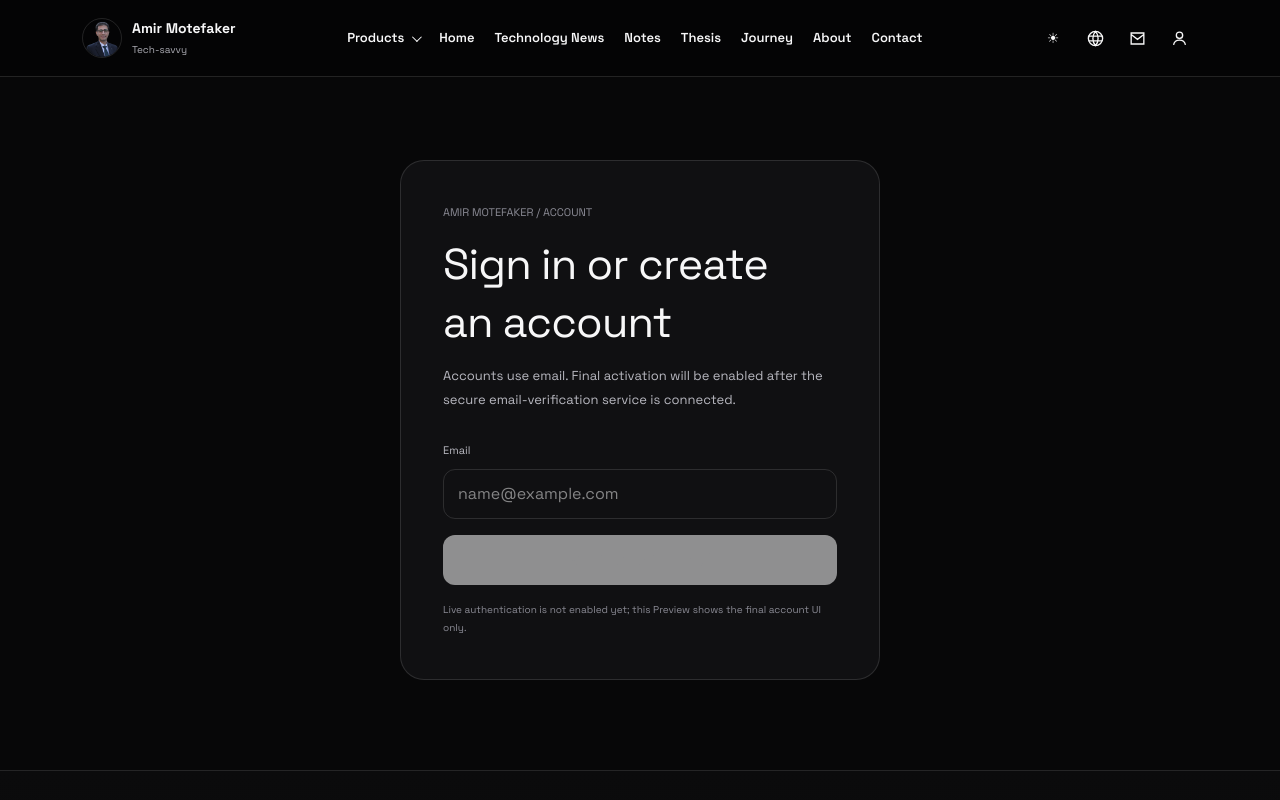
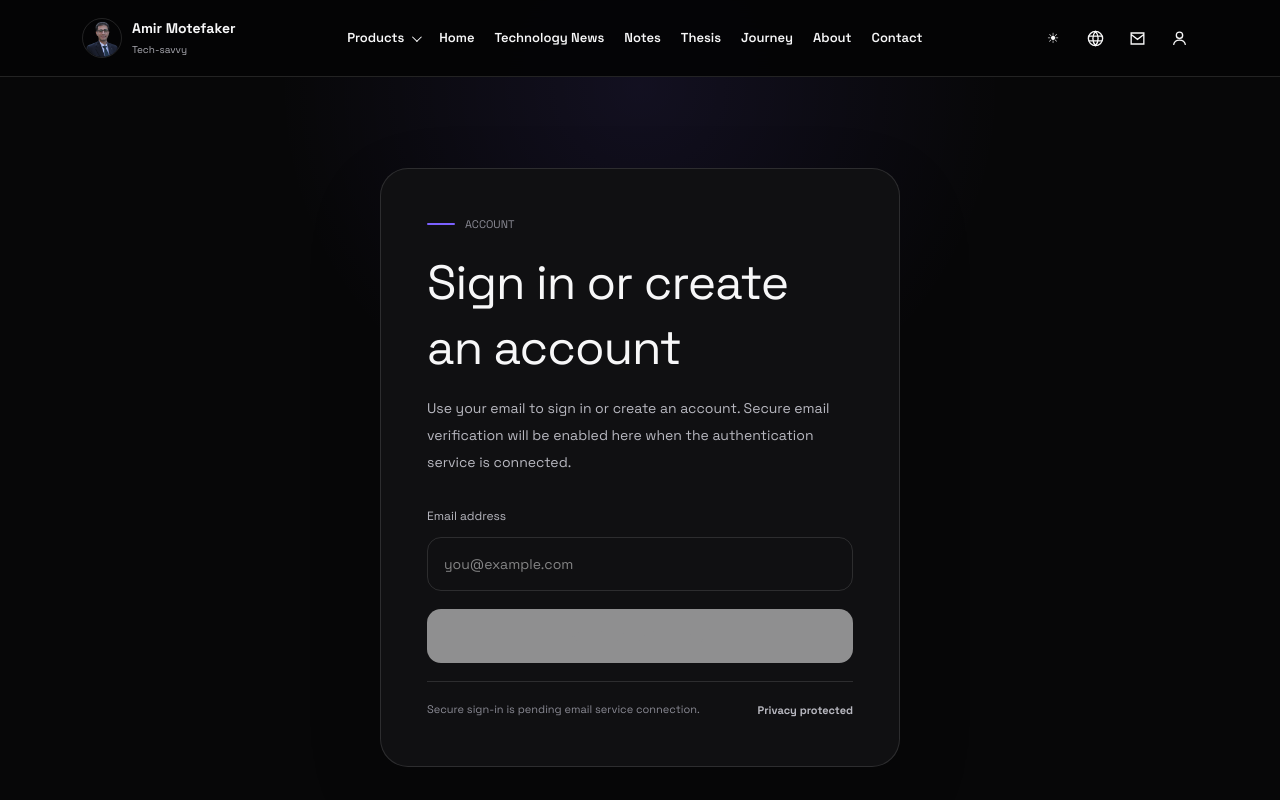
Before and after one commit to AmirMotefaker/amirmotefaker-site, a Next.js app in the folder apps/web/: page /en/login in a window 1280 px wide. Shown: the top 800 px of the page. Built offline with nearby package versions, Linux system fonts and the light colour scheme; no server answers.

Commit message:
style: finalize bilingual account entry page

```diff
--- a/apps/web/app/[locale]/login/page.tsx
+++ b/apps/web/app/[locale]/login/page.tsx
@@ -1,28 +1,41 @@
 import type { Metadata } from "next";
 import type { Locale } from "@/content/founder-site";
 
-const base=process.env.NEXT_PUBLIC_SITE_URL||"https://amirmotefaker.ir";
+const base = process.env.NEXT_PUBLIC_SITE_URL || "https://amirmotefaker.ir";
 
-export async function generateMetadata({params}:{params:Promise<{locale:string}>}):Promise<Metadata>{
- const {locale:raw}=await params; const locale:Locale=raw==="en"?"en":"fa"; const fa=locale==="fa";
- const title=fa?"ورود و ثبت‌نام | امیر متفکر":"Sign in & register | Amir Motefaker";
- const description=fa?"ورود و ساخت حساب کاربری با ایمیل در AmirMotefaker.ir":"Sign in or create an AmirMotefaker.ir account with email.";
- return {title,description,alternates:{canonical:`${base}/${locale}/login`},robots:{index:false,follow:true}};
+export async function generateMetadata({ params }: { params: Promise<{ locale: string }> }): Promise<Metadata> {
+  const { locale: raw } = await params;
+  const locale: Locale = raw === "en" ? "en" : "fa";
+  const fa = locale === "fa";
+  const title = fa ? "ورود و ثبت‌نام | امیر متفکر" : "Sign in & register | Amir Motefaker";
+  const description = fa ? "ورود یا ساخت حساب کاربری با ایمیل." : "Sign in or create an account with email.";
+  return { title, description, alternates: { canonical: `${base}/${locale}/login` }, robots: { index: false, follow: true } };
 }
 
-export default async function LoginPage({params}:{params:Promise<{locale:string}>}){
- const {locale:raw}=await params; const fa=raw!=="en";
- return <main style={{minHeight:"72vh",padding:"clamp(110px,14vw,160px) 20px 90px",display:"grid",placeItems:"center"}}>
-  <section style={{width:"min(100%,480px)",border:"1px solid var(--border)",borderRadius:24,padding:"clamp(24px,5vw,42px)",background:"var(--surface)"}}>
-   <div style={{fontSize:11,color:"var(--text-faint)",marginBottom:14}}>{fa?"AMIR MOT EFAKER / ACCOUNT":"AMIR MOTEFAKER / ACCOUNT"}</div>
-   <h1 style={{fontSize:"clamp(1.8rem,5vw,2.7rem)",lineHeight:1.35,margin:0}}>{fa?"ورود یا ساخت حساب":"Sign in or create an account"}</h1>
-   <p style={{color:"var(--text-dim)",fontSize:13,lineHeight:1.9,margin:"12px 0 28px"}}>{fa?"حساب کاربری با ایمیل ساخته می‌شود. برای امنیت، فعال‌سازی نهایی پس از اتصال سرویس تأیید ایمیل انجام خواهد شد.":"Accounts use email. Final activation will be enabled after the secure email-verification service is connected."}</p>
-   <form style={{display:"grid",gap:10}}>
-    <label htmlFor="email" style={{fontSize:11,color:"var(--text-dim)"}}>{fa?"ایمیل":"Email"}</label>
-    <input id="email" name="email" type="email" autoComplete="email" placeholder="name@example.com" required style={{width:"100%",minHeight:50,border:"1px solid var(--border)",borderRadius:12,padding:"0 14px",background:"var(--background)",color:"var(--text)",fontFamily:"var(--font-en)",direction:"ltr"}}/>
-    <button type="button" disabled aria-disabled="true" style={{minHeight:50,border:0,borderRadius:12,marginTop:6,background:"var(--text)",color:"var(--background)",fontWeight:650,opacity:.55,cursor:"not-allowed"}}>{fa?"ادامه با ایمیل":"Continue with email"}</button>
-   </form>
-   <p style={{fontSize:10,color:"var(--text-faint)",lineHeight:1.8,margin:"16px 0 0"}}>{fa?"ورود واقعی هنوز فعال نشده؛ این Preview فقط UI نهایی حساب کاربری است.":"Live authentication is not enabled yet; this Preview shows the final account UI only."}</p>
-  </section>
- </main>;
+export default async function LoginPage({ params }: { params: Promise<{ locale: string }> }) {
+  const { locale: raw } = await params;
+  const fa = raw !== "en";
+  return (
+    <main style={{ minHeight: "78vh", padding: "clamp(112px,14vw,168px) 20px 96px", display: "grid", placeItems: "center", background: "radial-gradient(circle at 50% 10%,color-mix(in srgb,var(--accent) 10%,transparent),transparent 36%)" }}>
+      <section style={{ width: "min(100%,520px)", border: "1px solid var(--border)", borderRadius: 28, padding: "clamp(28px,5vw,46px)", background: "var(--surface)", boxShadow: "0 28px 80px rgba(0,0,0,.12)" }}>
+        <div style={{ display: "flex", alignItems: "center", gap: 10, fontSize: 11, color: "var(--text-faint)", marginBottom: 18 }}>
+          <span style={{ width: 28, height: 2, borderRadius: 99, background: "var(--accent)" }} />
+          <span>{fa ? "حساب کاربری" : "ACCOUNT"}</span>
+        </div>
+        <h1 style={{ fontSize: "clamp(2rem,5vw,3rem)", lineHeight: 1.35, margin: 0 }}>{fa ? "ورود یا ساخت حساب" : "Sign in or create an account"}</h1>
+        <p style={{ color: "var(--text-dim)", fontSize: 14, lineHeight: 1.95, margin: "14px 0 30px" }}>
+          {fa ? "با ایمیل وارد شوید یا حساب جدید بسازید. پس از فعال‌شدن سامانه تأیید ایمیل، ورود امن از همین صفحه انجام خواهد شد." : "Use your email to sign in or create an account. Secure email verification will be enabled here when the authentication service is connected."}
+        </p>
+        <form style={{ display: "grid", gap: 11 }}>
+          <label htmlFor="email" style={{ fontSize: 12, color: "var(--text-dim)" }}>{fa ? "نشانی ایمیل" : "Email address"}</label>
+          <input id="email" name="email" type="email" autoComplete="email" placeholder={fa ? "ایمیل شما" : "you@example.com"} required style={{ width: "100%", minHeight: 54, border: "1px solid var(--border)", borderRadius: 14, padding: "0 16px", background: "var(--background)", color: "var(--text)", fontFamily: fa ? "var(--font-fa)" : "var(--font-en)", direction: fa ? "rtl" : "ltr", fontSize: 14 }} />
+          <button type="button" disabled aria-disabled="true" style={{ minHeight: 54, border: 0, borderRadius: 14, marginTop: 7, background: "var(--text)", color: "var(--background)", fontWeight: 700, opacity: .55, cursor: "not-allowed" }}>{fa ? "ادامه با ایمیل" : "Continue with email"}</button>
+        </form>
+        <div style={{ marginTop: 18, paddingTop: 18, borderTop: "1px solid var(--border)", display: "flex", justifyContent: "space-between", gap: 16, alignItems: "center", flexWrap: "wrap" }}>
+          <span style={{ fontSize: 11, color: "var(--text-faint)", lineHeight: 1.8 }}>{fa ? "ورود امن در مرحله اتصال سرویس ایمیل است." : "Secure sign-in is pending email service connection."}</span>
+          <span style={{ fontSize: 11, color: "var(--text-dim)", fontWeight: 650 }}>{fa ? "حریم خصوصی محفوظ" : "Privacy protected"}</span>
+        </div>
+      </section>
+    </main>
+  );
 }
```
